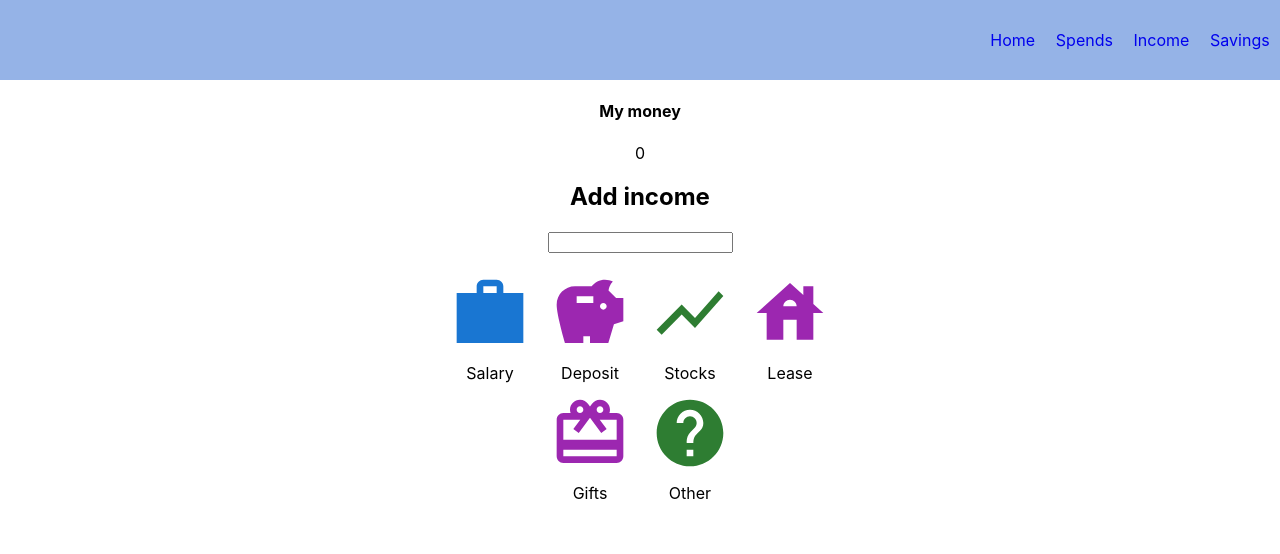
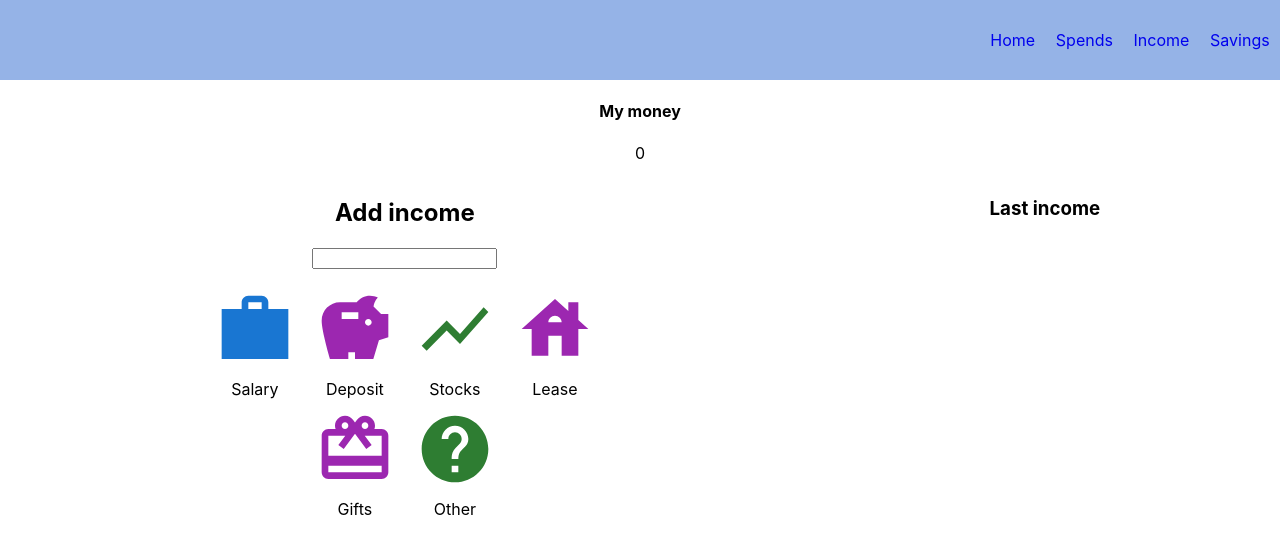
Before and after one commit to AnyaGalkina/finance_tracker, a React (Create React App) app: page /#/income in a window 1280 px wide. Shown: the top 554 px of the page. Built offline with nearby package versions, Linux system fonts and the light colour scheme.

Commit message:
Fix: CSS fle for Income and Spends

```diff
--- a/src/components/CommonInput/CommonInput.module.css
+++ b/src/components/CommonInput/CommonInput.module.css
@@ -1,3 +1,3 @@
-.input{
+.input {
     margin-bottom: 20px;
 }
--- a/src/components/CommonInput/CommonInput.tsx
+++ b/src/components/CommonInput/CommonInput.tsx
@@ -6,9 +6,10 @@ import styles from "./CommonInput.module.css";
 type PropsType = {
     addItem: (categoryId: string, categoryName: string, sum: number, component: SvgComponentType) => void;
     totalSum: TotalSumType[];
+    title: string;
 }
 
-const CommonInput = memo(({addItem,totalSum}: PropsType) => {
+const CommonInput = memo(({addItem, totalSum, title}: PropsType) => {
     console.log("CommonInput")
 
     const [value, setValue] = useState("");
@@ -30,9 +31,9 @@ const CommonInput = memo(({addItem,totalSum}: PropsType) => {
     }, [value, error, addItem])
 
 
-
     return (
         <div>
+            <h2>Add {title}</h2>
             <input
                 className={styles.input}
                 value={value}
--- /dev/null
+++ b/src/components/FinanceTracker/FinanceTracker.module.css
@@ -0,0 +1,4 @@
+.mainBlock {
+    display: flex;
+    justify-content: space-around;
+}
--- a/src/components/FinanceTracker/FinanceTracker.tsx
+++ b/src/components/FinanceTracker/FinanceTracker.tsx
@@ -1,9 +1,9 @@
 import React, {memo, useCallback} from "react";
-import Input from "../CommonInput/CommonInput";
 import {SumType} from "../../redux/spend-reducer";
 import ListOfLastSums from "../ListOfLastSum/ListOfLastSums";
 import {SvgComponentType, TotalSumType} from "../../redux/totalSpends-reducer";
 import CommonInput from "../CommonInput/CommonInput";
+import styles from "./FinanceTracker.module.css";
 
 type PropsType = {
     addItem: (categoryId: string, categoryName: string, sum: number, component: SvgComponentType) => void;
@@ -25,15 +25,17 @@ export const FinanceTracker = memo(({title, sum, removeItem, addItem, totalSum}:
     }, [])
 
     return (
-        <div>
-            <h2>{title}</h2>
+        <div className={styles.mainBlock}>
+
             <CommonInput
                 totalSum={totalSum}
                 addItem={addItemHandler}
+                title={title}
             />
             <ListOfLastSums
                 sum={sum}
                 removeItem={removeItemHandler}
+                itemName={title}
             />
         </div>
     );
--- a/src/components/Income/Income.tsx
+++ b/src/components/Income/Income.tsx
@@ -26,7 +26,7 @@ const Income: React.FC = () => {
         <FinanceTracker
             addItem={addIncome}
             totalSum={totalIncome}
-            title={"Add income"}
+            title={"income"}
             sum={income}
             removeItem={removeIncome}
         />
--- a/src/components/ListOfLastSum/ListOfLastSums.tsx
+++ b/src/components/ListOfLastSum/ListOfLastSums.tsx
@@ -6,9 +6,10 @@ import ListItem from "./ListItem/ListItem";
 type PropsType = {
     sum: SumType[];
     removeItem: (id: string, sum: number) =>  void;
+    itemName:string
 }
 
-const ListOfLastSums = memo(({sum, removeItem }: PropsType) => {
+const ListOfLastSums = memo(({sum, removeItem, itemName }: PropsType) => {
     console.log('ListOfLastSums');
 
     const removeItemHandler = (id: string, sum: number) => {
@@ -17,6 +18,7 @@ const ListOfLastSums = memo(({sum, removeItem }: PropsType) => {
 
     return (
         <div>
+            <h3>Last {itemName}</h3>
             {sum.map(s => {
 
                 return (
--- a/src/components/Spends/Spends.tsx
+++ b/src/components/Spends/Spends.tsx
@@ -24,7 +24,7 @@ export const Spends: React.FC = () => {
             <FinanceTracker
                 addItem={addSpend}
                 totalSum={totalSpends}
-                title={"Add spends"}
+                title={"spends"}
                 sum={spends}
                 removeItem={removeSpend}
             />
```
